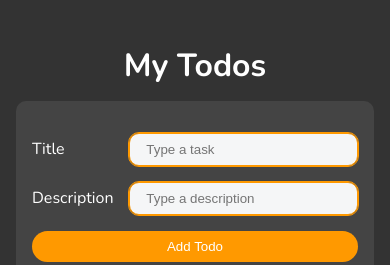
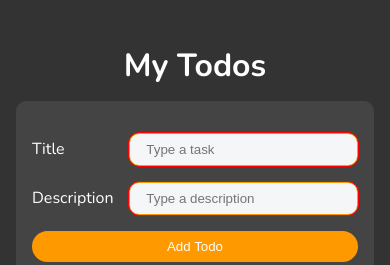
Before and after one commit to shakiraakinleye/todo-app, a React (Create React App) app: page / in a window 390 px wide. Shown: the top 265 px of the page. Built offline with nearby package versions, Linux system fonts and the light colour scheme.

Commit message:
test: testing outline on mobile

```diff
--- a/src/components/styles/input.css
+++ b/src/components/styles/input.css
@@ -6,11 +6,12 @@
   background: #f5f6f7;
   padding: 8px 16px;
   border: 1px solid #ff9900;
-  outline: 1px solid #ff9900;
+  outline: 1px solid red;
+  /* outline: 1px solid #ff9900; */
   border-radius: 10px;
 }
 
 input:focus{
-  border: 1px solid #ff9900;
-  outline: 1px solid #ff9900;
+  border: 1px solid #f3c409;
+  outline: 1px solid #f3c409;
 }
```
